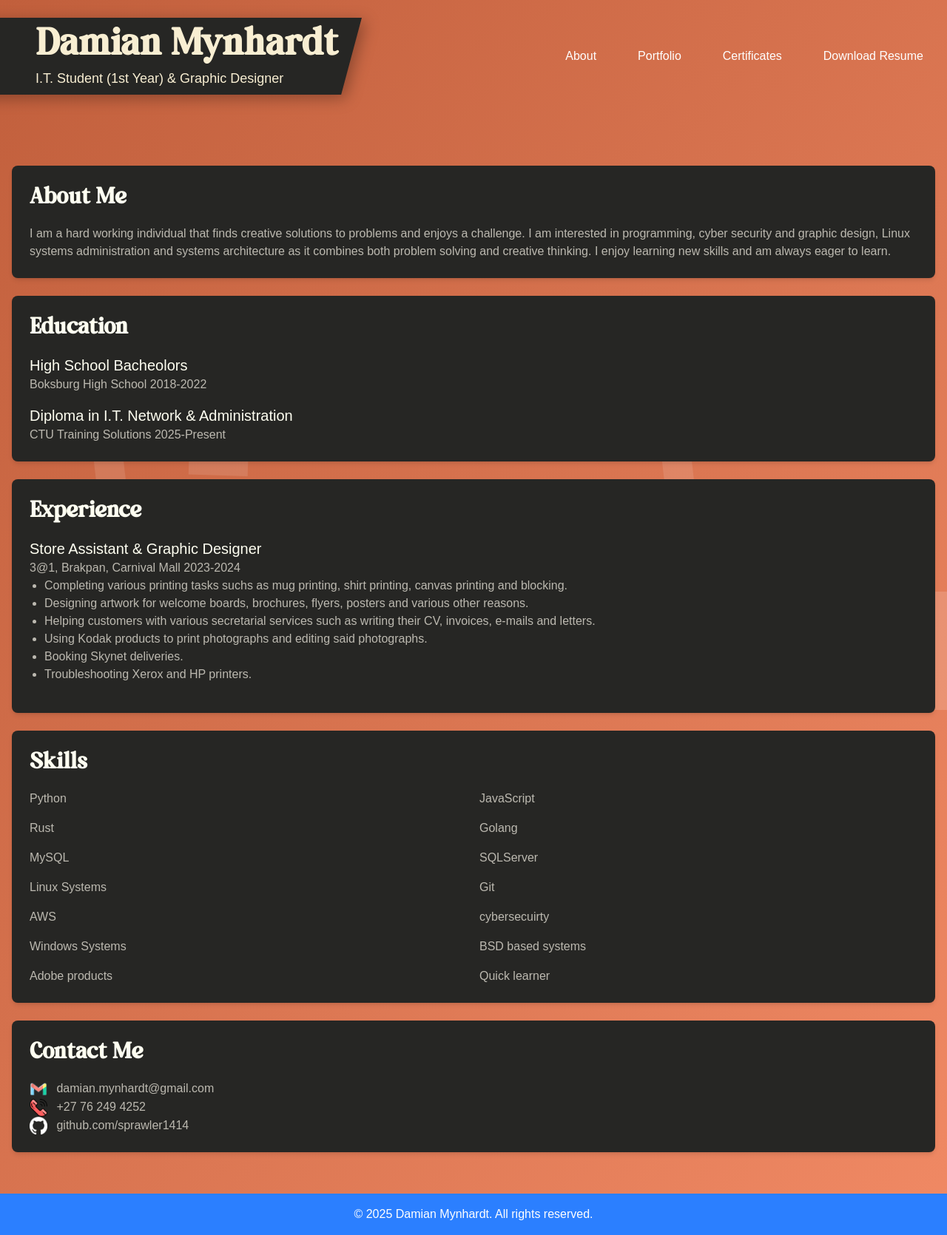
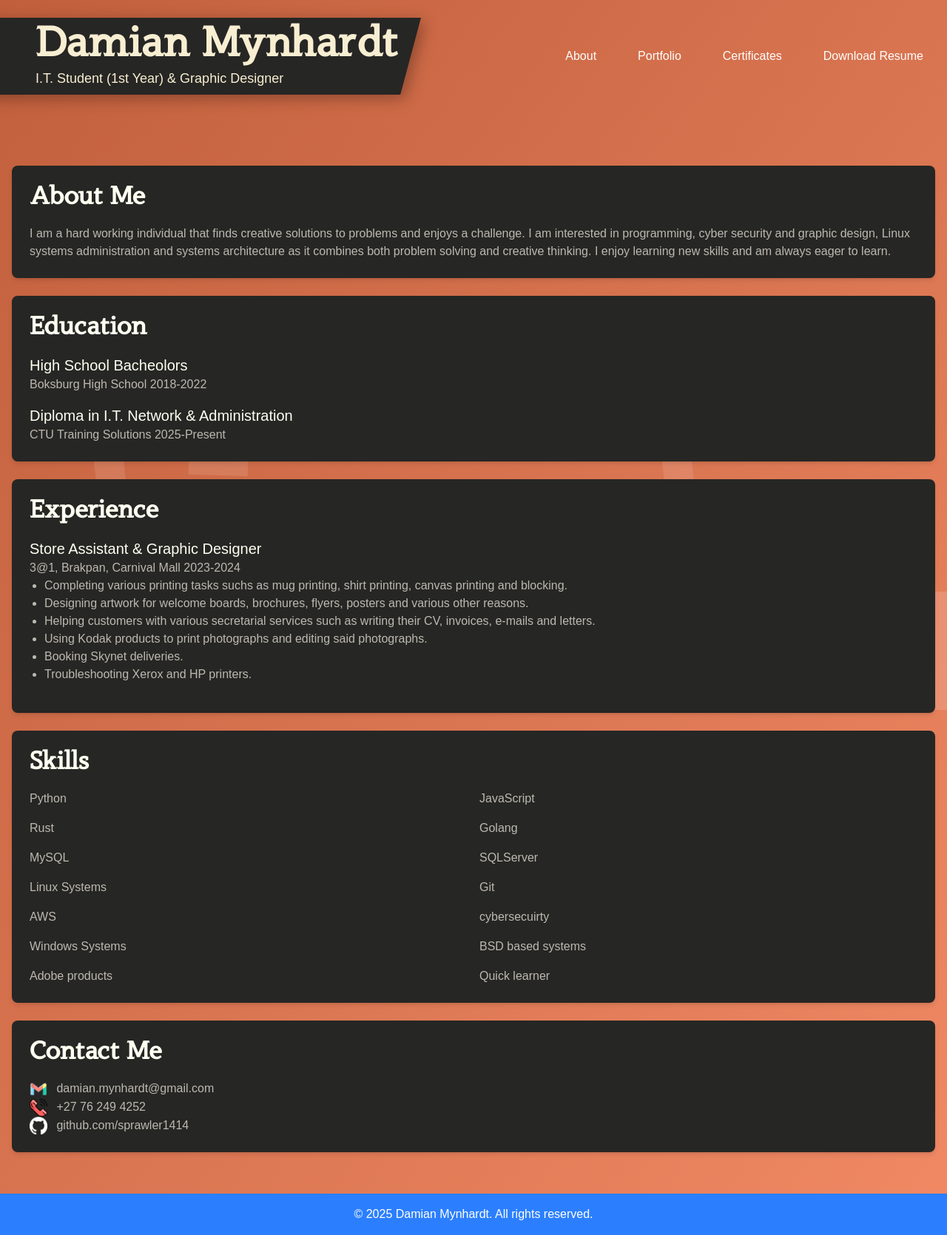
Before and after one commit to damianmyn/Damian-CV_web, a PHP site: page / in a window 1280 px wide. Shown: the whole page at 74% size. Run offline with PHP 8.4, Linux system fonts and the light colour scheme.

Commit message:
changed title font

```diff
--- a/dmweb.css
+++ b/dmweb.css
@@ -2,7 +2,7 @@
 @layer properties;
 @font-face {
   font-family: 'customfontheader';
-  src: url('fonts/ReiternalDemoRegular-9M8G5.woff2') format('woff2');
+  src: url('fonts/Umbara-AReLL.woff2') format('woff2');
   font-weight: normal;
   font-style: normal;
 }
--- a/main.css
+++ b/main.css
@@ -1,6 +1,6 @@
 @font-face {
             font-family: 'customfontheader';
-            src: url('fonts/ReiternalDemoRegular-9M8G5.woff2') format('woff2');
+            src: url('fonts/Umbara-AReLL.woff2') format('woff2');
             font-weight: normal;
             font-style: normal;
         }
```
Also changed, not shown: fonts/ReiternalDemoRegular-9M8G5.woff2 (deleted), fonts/Umbara-AReLL.woff2 (added).
